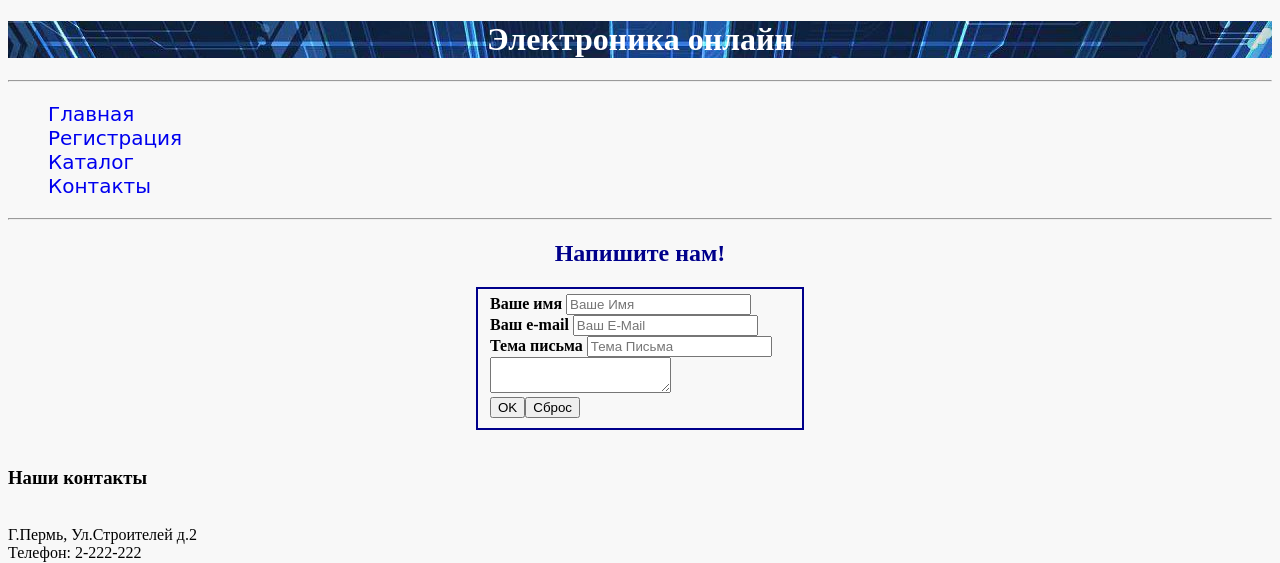
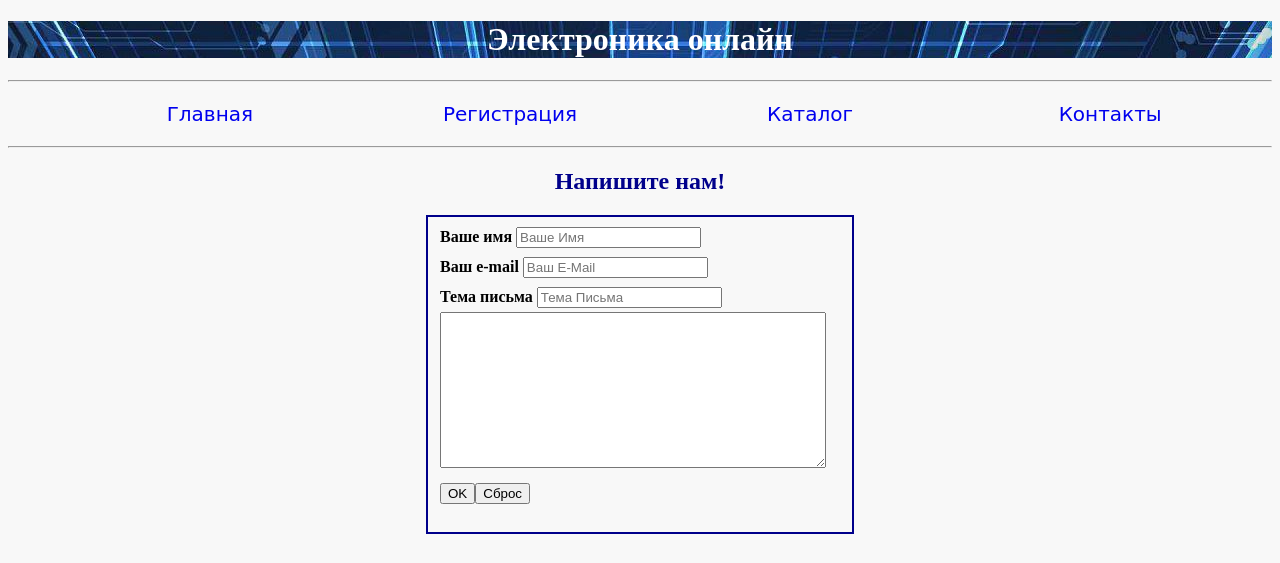
Before and after one commit to StanislavBaburin/GBWeb, a plain HTML site: page contacts.html in a window 1280 px wide. Shown: the top 563 px of the page. Drawn offline with Linux system fonts and the light colour scheme.

Commit message:
Lesson 5.1

```diff
--- a/contacts.html
+++ b/contacts.html
@@ -11,7 +11,7 @@
     <div class="header">
         <h1 class="name">Электроника онлайн</h1>
         <hr>
-        <ul class="Menu">
+        <ul class="menu">
             <li><a href="index.html">Главная</a></li>
             <li><a href="registration.html">Регистрация</a></li>
             <li><a href="catalog/allProduct.html">Каталог</a></li>
@@ -30,7 +30,7 @@
                 Ваше имя <input type="text" placeholder="Ваше имя"><br>
                 Ваш e-mail <input type="text" placeholder="Ваш e-mail" class="email"><br>
                 Тема письма <input type="text" placeholder="Тема письма"><br>
-                <textarea></textarea><br>
+                <textarea class="comment"></textarea><br>
                 <input type="submit" value="OK"><input type="reset" value="Сброс">
             </fieldset>
         </form><br>
--- a/style.css
+++ b/style.css
@@ -21,9 +21,10 @@ a {
     font-family: cursive;
 }
 
-.mainimg{
+.mainimg {
     text-align: center;
 }
+
 #shortdescription {
     color: #707070;
     font-size: 14px;
@@ -58,12 +59,25 @@ img[alt="Phone"]:hover {
     outline: none;
 }
 
-.Menu {
+.menu {
     list-style-type: none;
     font-family: cursive;
     font-size: 20px;
+    text-align: center;
 }
 
+.menu li {
+    display: inline-block;
+    width: 24%;
+
+}
+
+/*.menu li ul{
+    display: none;
+}
+.menu li:hover ul{
+    display: block;
+}*/
 .name {
     background-image: url(img/walp.jpg);
     background-position: center;
@@ -79,20 +93,21 @@ body {
 
 .contactsfieldset,
 .registrationfieldset {
-    width: 300px;
+    width: 400px;
+    height: 300px;
     margin: 0 auto;
-
+    line-height: 30px;
     color: black;
     font-weight: bold;
     border-color: darkblue;
     border: 2px solid darkblue;
 }
 
-.Menu li a:hover {
+.menu li a:hover {
     color: red;
 }
 
-.Menu li a:active {
+.menu li a:active {
     color: black;
 }
 
@@ -104,9 +119,17 @@ body {
 input[type="text"],
 textarea {
     text-transform: capitalize;
+
 }
 
-input[type="password"]:focus,input[type="text"]:focus,textarea:focus {
+.comment {
+    width: 380px;
+    height: 150px;
+}
+
+input[type="password"]:focus,
+input[type="text"]:focus,
+textarea:focus {
     color: darkblue;
     background-color: azure;
 }
@@ -120,7 +143,8 @@ input[type="password"]:focus,input[type="text"]:focus,textarea:focus {
     text-align: center;
 }
 
-#shortdescription::first-letter,#fulldescription::first-letter {
+#shortdescription::first-letter,
+#fulldescription::first-letter {
     color: darkblue;
     font-size: 20px;
 }
@@ -129,7 +153,8 @@ input[type="password"]:focus,input[type="text"]:focus,textarea:focus {
     border: 1px solid black;
 
 }
-.allptd{
+
+.allptd {
     width: 200px;
     height: 200px;
 }
```
Also changed, not shown: catalog/allProduct.html (+1 -1 lines), catalog/phone.html (+1 -1 lines), index.html (+7 -2 lines), registration.html (+1 -1 lines), Comment.txt.
